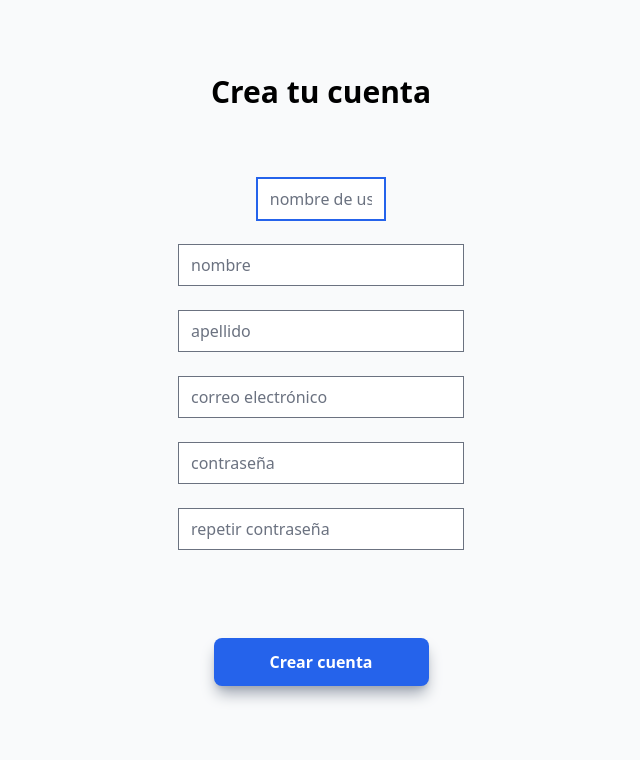
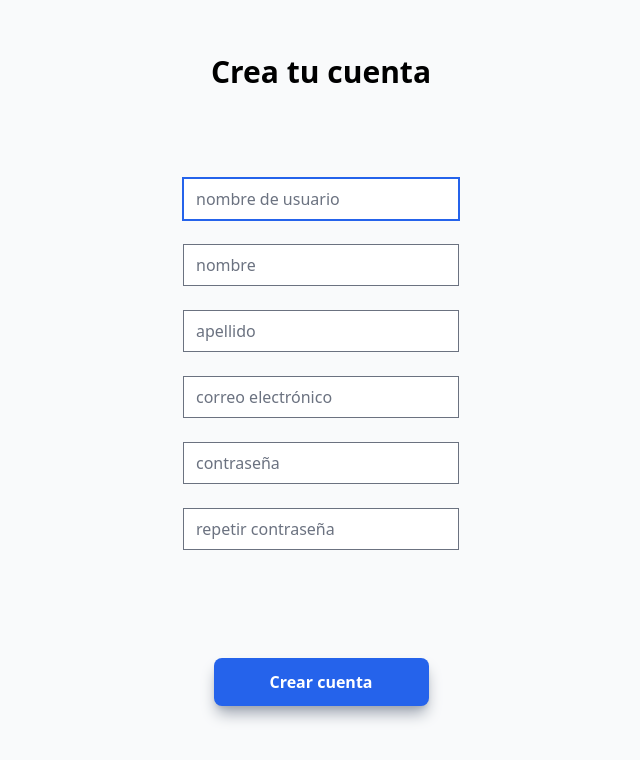
Before and after one commit to JoelRazuri/blog-personal, a Django app: page /accounts/register/ in a window 1280 px wide. Shown: the top 760 px of the page, without its empty margins (319-959 px from the left). Run offline with Django 5.2, Linux system fonts and the light colour scheme; style sheets or scripts are compiled from the project's sources; some libraries are stand-ins or nearby versions.

Commit message:
Update register.html

```diff
--- a/templates/accounts/register.html
+++ b/templates/accounts/register.html
@@ -11,8 +11,8 @@
             <div class="p-10">
                 <form action="{% url 'accounts:register' %}" method="POST">
                     {% csrf_token %}
-                    <div class="flex flex-col p-7 items-center">
-                        <div class="mb-6 flex justify-center">
+                    <div class="flex flex-col p-12 items-center">
+                        <div class="mb-6 w-1/2 flex justify-center">
                             {{ form.username }}
                         </div>
                         <div class="mb-6 w-1/2 flex justify-center">
```
